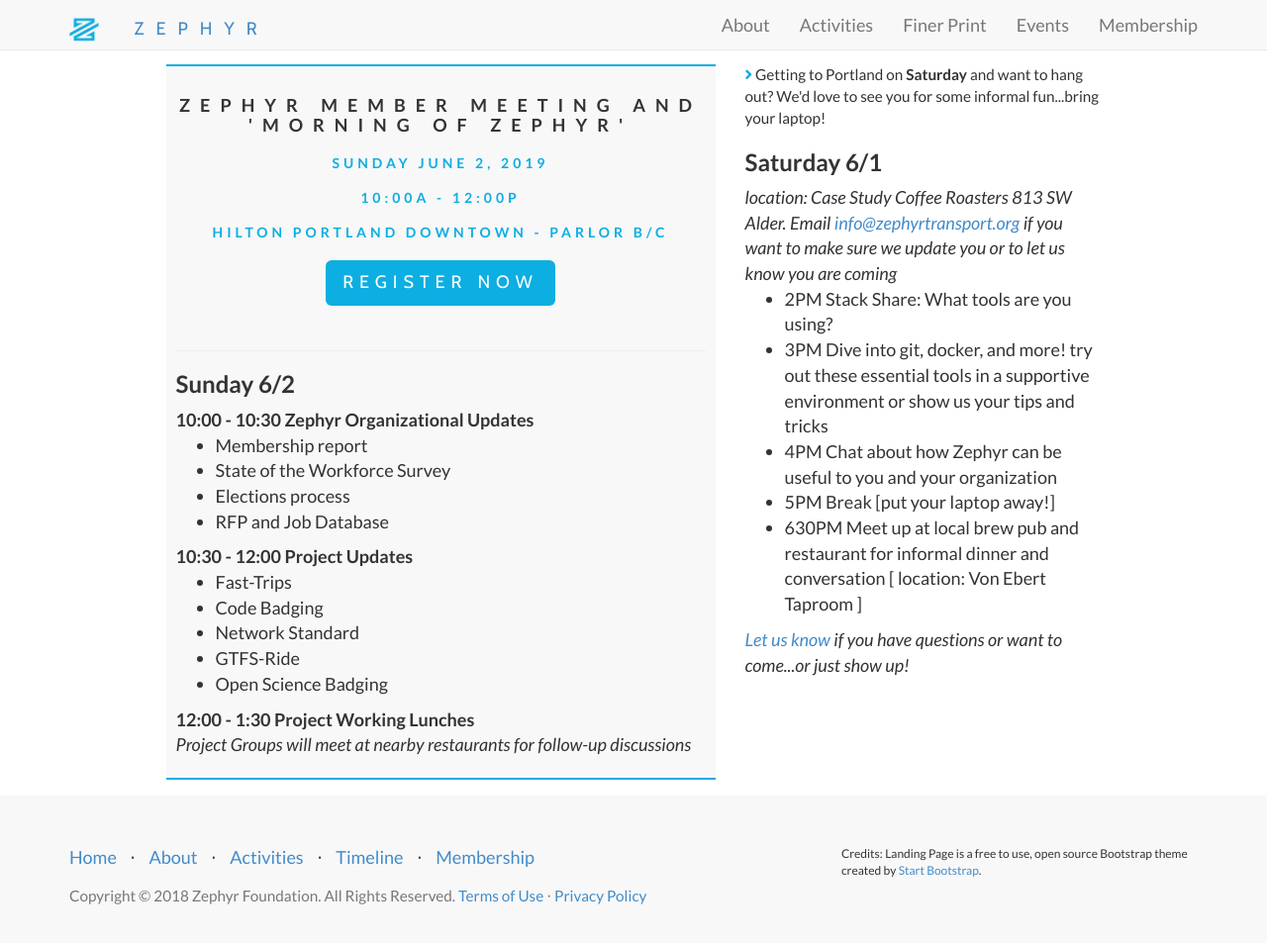
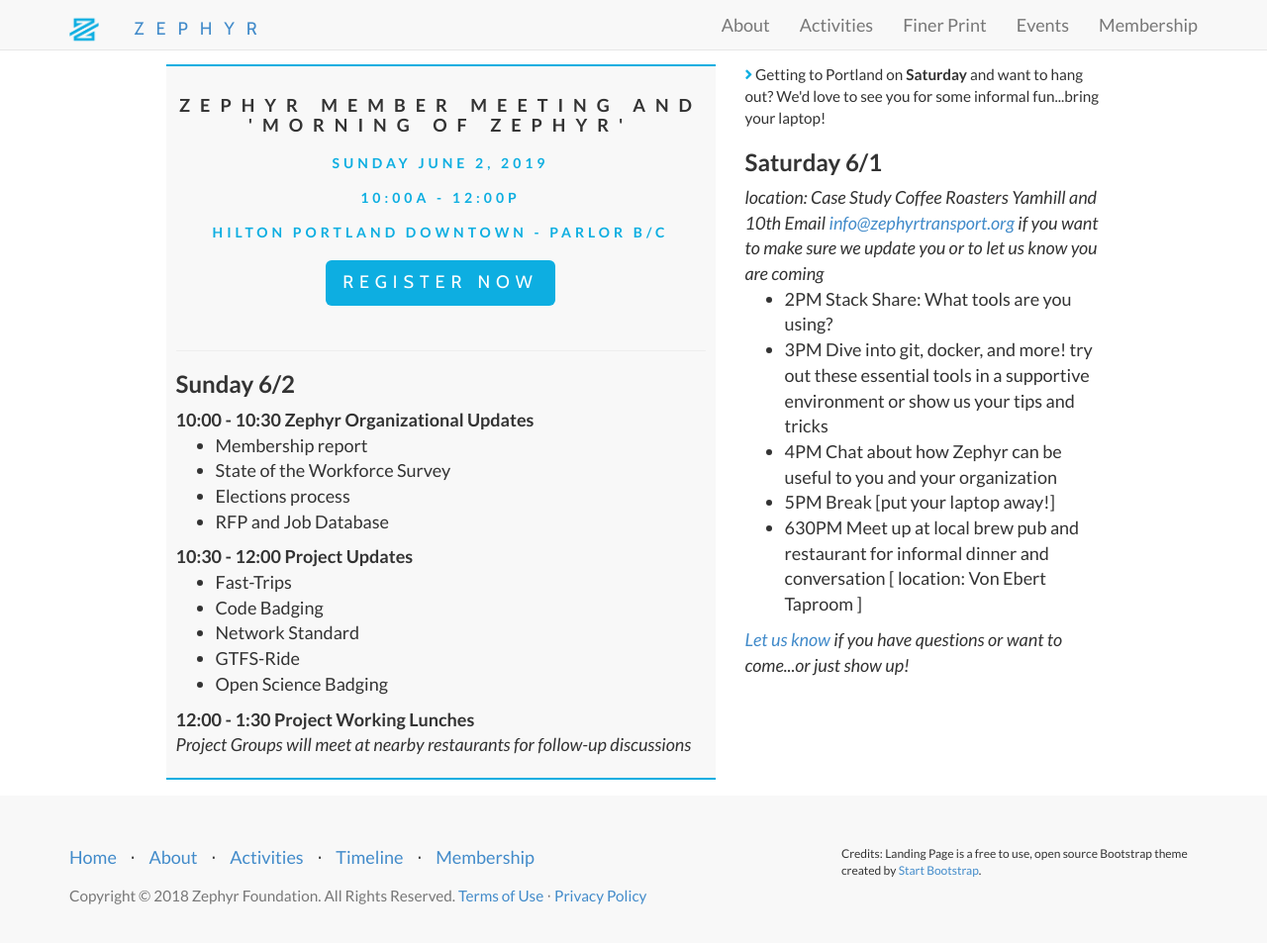
Before and after one commit to ZephyrTransport/zephyr-website, a Jekyll site: the page built from _events/2019-jun-member-mtg.md, in a window 1280 px wide and 966 px high. Shown: the top 953 px of the window at 99% size. Built offline with Jekyll 4.4.1, drawn with Linux system fonts in a browser that asks for light colours; nearby versions of some CDN libraries.

Commit message:
fix location

```diff
--- a/_events/2019-jun-member-mtg.md
+++ b/_events/2019-jun-member-mtg.md
@@ -10,7 +10,7 @@
 registration: https://www.eventbrite.com/e/2019-zephyr-summer-member-meeting-tickets-61667117007
 additional-msg: "Getting to Portland on <b>Saturday</b> and want to hang out?  We'd love to see you for some informal fun...bring your laptop!
 <h3> Saturday 6/1 </h3>
-<i>location: Case Study Coffee Roasters 813 SW Alder. Email <a href='mailto://info@zephyrtransport.org'>info@zephyrtransport.org</a> if you want to make sure we update you or to let us know you are coming</i>
+<i>location: Case Study Coffee Roasters Yamhill and 10th Email <a href='mailto://info@zephyrtransport.org'>info@zephyrtransport.org</a> if you want to make sure we update you or to let us know you are coming</i>
 <ul><li>2PM Stack Share: What tools are you using?</li>
 <li>3PM Dive into git, docker, and more! try out these essential tools in a supportive environment or show us your tips and tricks</li>
 <li>4PM Chat about how Zephyr can be useful to you and your organization</li>
```
